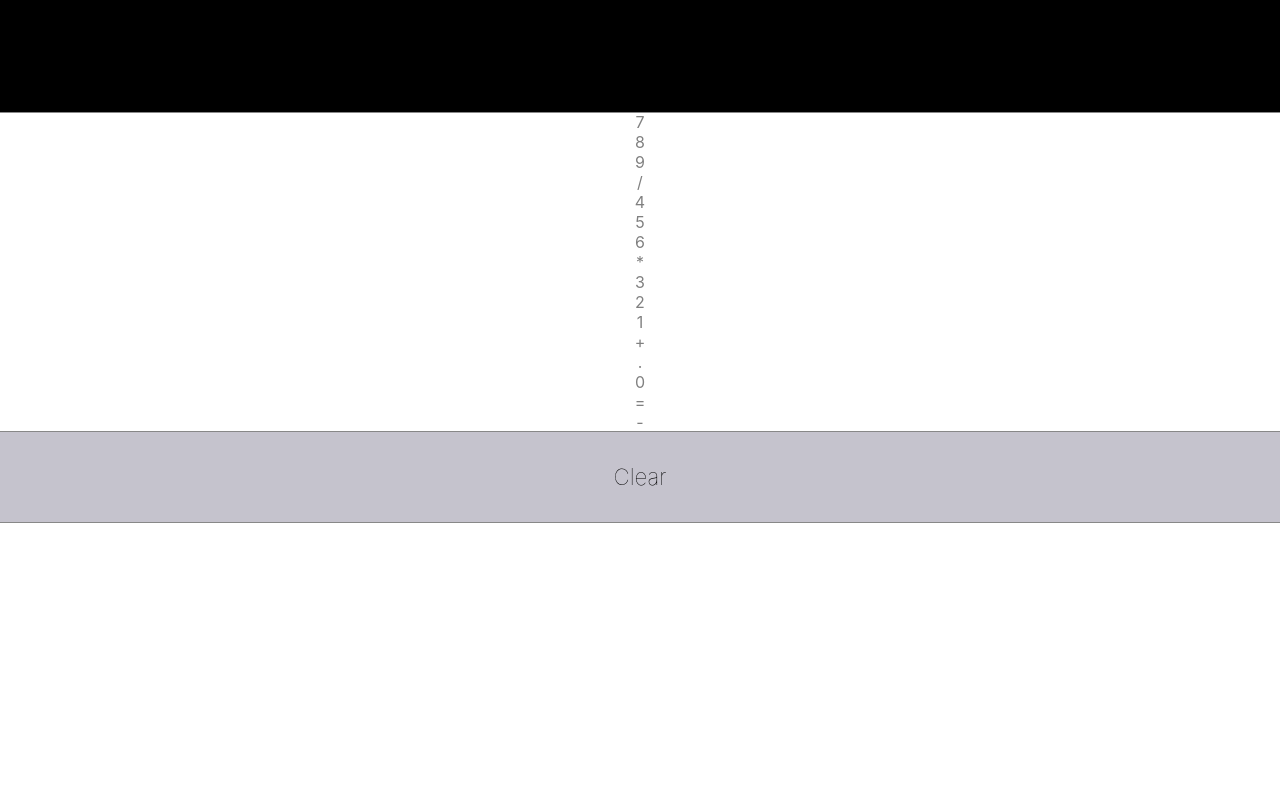
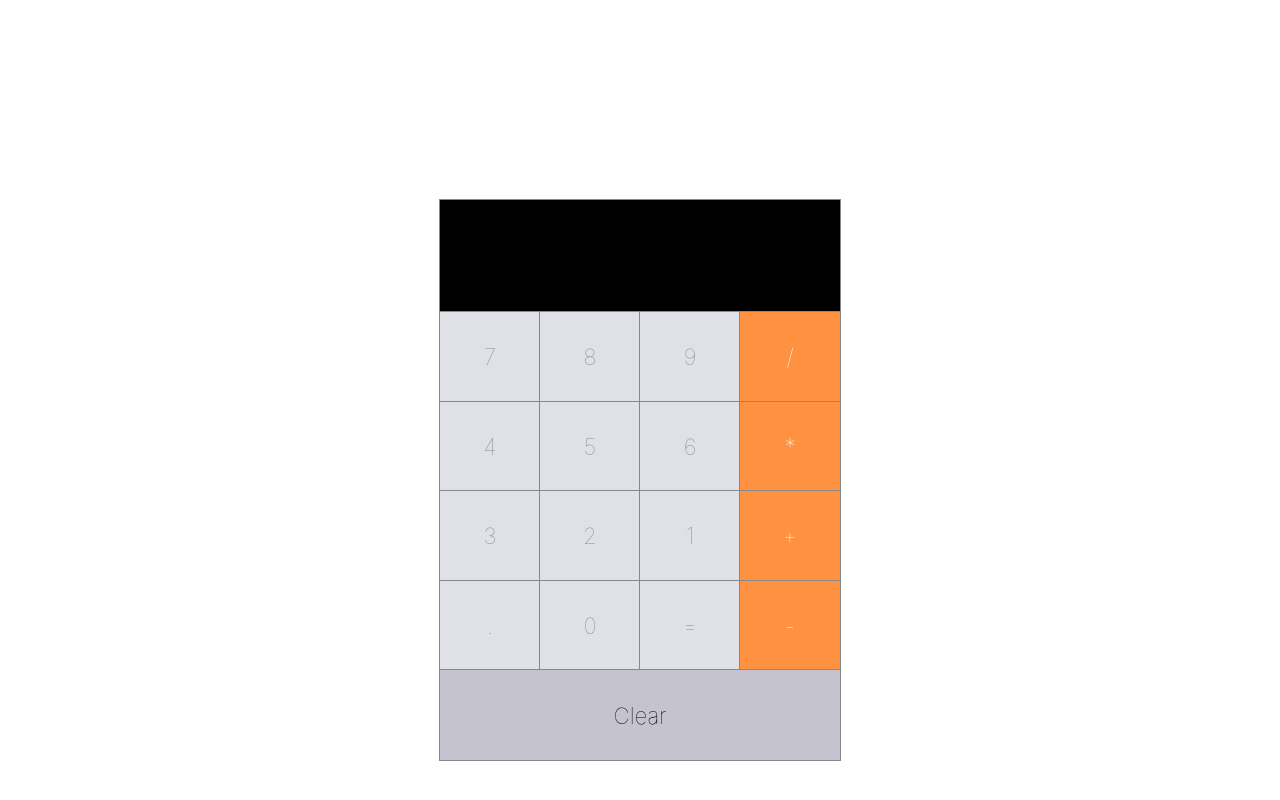
Before and after one commit to AdrianGHub/calc-app, a React (Create React App) app: page / in a window 1280 px wide. Shown: the top 800 px of the page. Built offline with nearby package versions, Linux system fonts and the light colour scheme.

Commit message:
feat: handle module styles

```diff
--- a/src/App.module.css
+++ b/src/App.module.css
@@ -1,38 +1,18 @@
 .App {
-  text-align: center;
+  display: flex;
+  justify-content: center;
+  align-items: center;
+  height: 100vh;
+  width: 100%;
+  margin-top: 100px;
 }
 
-.App-logo {
-  height: 40vmin;
-  pointer-events: none;
+.CalcWrapper {
+  width: 400px;
+  height: 600px;
 }
 
-@media (prefers-reduced-motion: no-preference) {
-  .App-logo {
-    animation: App-logo-spin infinite 20s linear;
-  }
+.Row {
+  display: flex;
+  width: 100%;
 }
-
-.App-header {
-  background-color: #282c34;
-  min-height: 100vh;
-  display: flex;
-  flex-direction: column;
-  align-items: center;
-  justify-content: center;
-  font-size: calc(10px + 2vmin);
-  color: white;
-}
-
-.App-link {
-  color: #61dafb;
-}
-
-@keyframes App-logo-spin {
-  from {
-    transform: rotate(0deg);
-  }
-  to {
-    transform: rotate(360deg);
-  }
-}
--- a/src/components/Button/Button.module.css
+++ b/src/components/Button/Button.module.css
@@ -1,3 +1,17 @@
 .Button {
-    color: grey;
+    display: flex;
+    height: 4em;
+    flex: 1;
+    justify-content: center;
+    align-items: center;
+    font-weight: lighter;
+    font-size: 1.4em;
+    background-color: #e0e1e6;
+    color: #888;
+    outline: 1px solid #888;
 }
+
+.Operator {
+    background-color: #fe9241;
+    color: #fff;
+}
--- a/src/index.css
+++ b/src/index.css
@@ -5,6 +5,7 @@ body {
     sans-serif;
   -webkit-font-smoothing: antialiased;
   -moz-osx-font-smoothing: grayscale;
+  box-sizing: border-box;
 }
 
 code {
```
